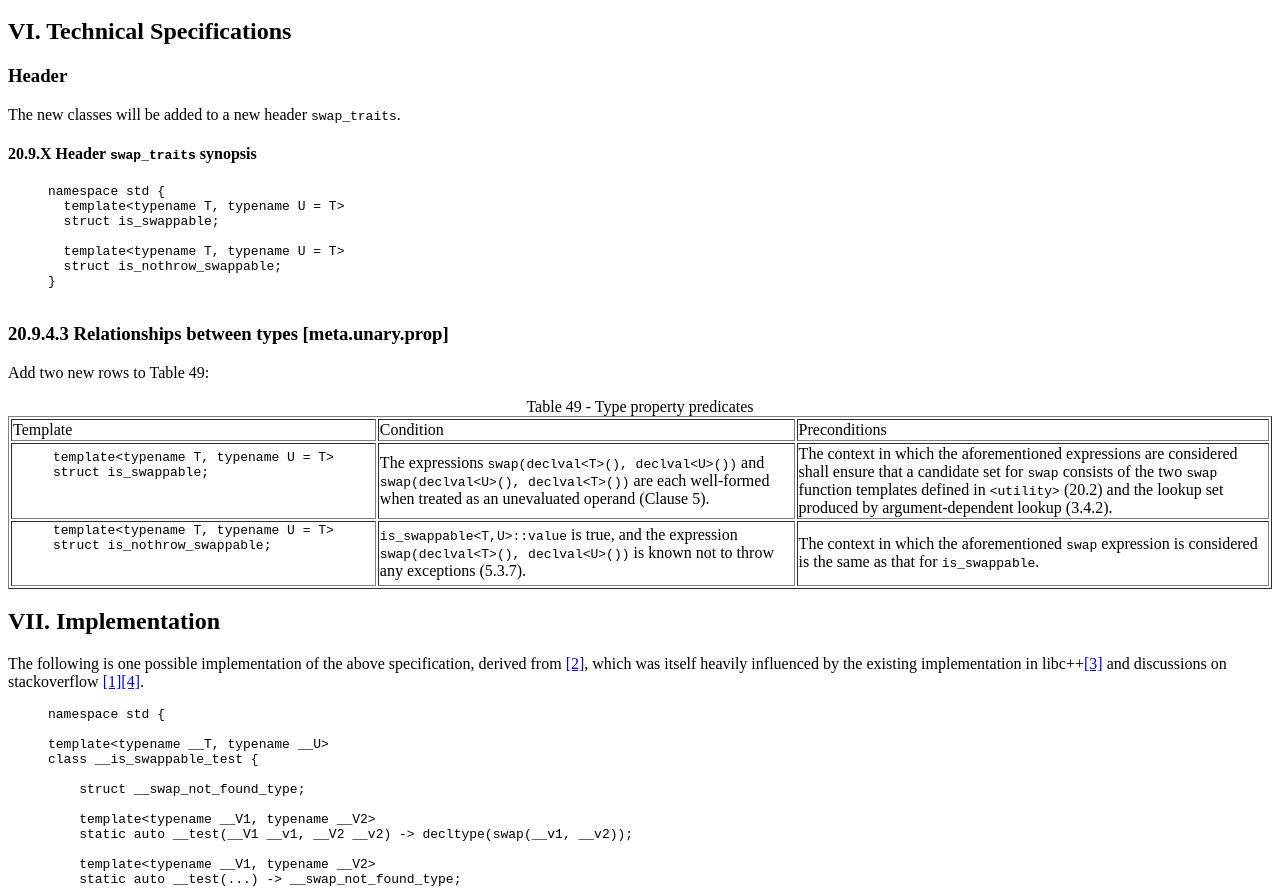
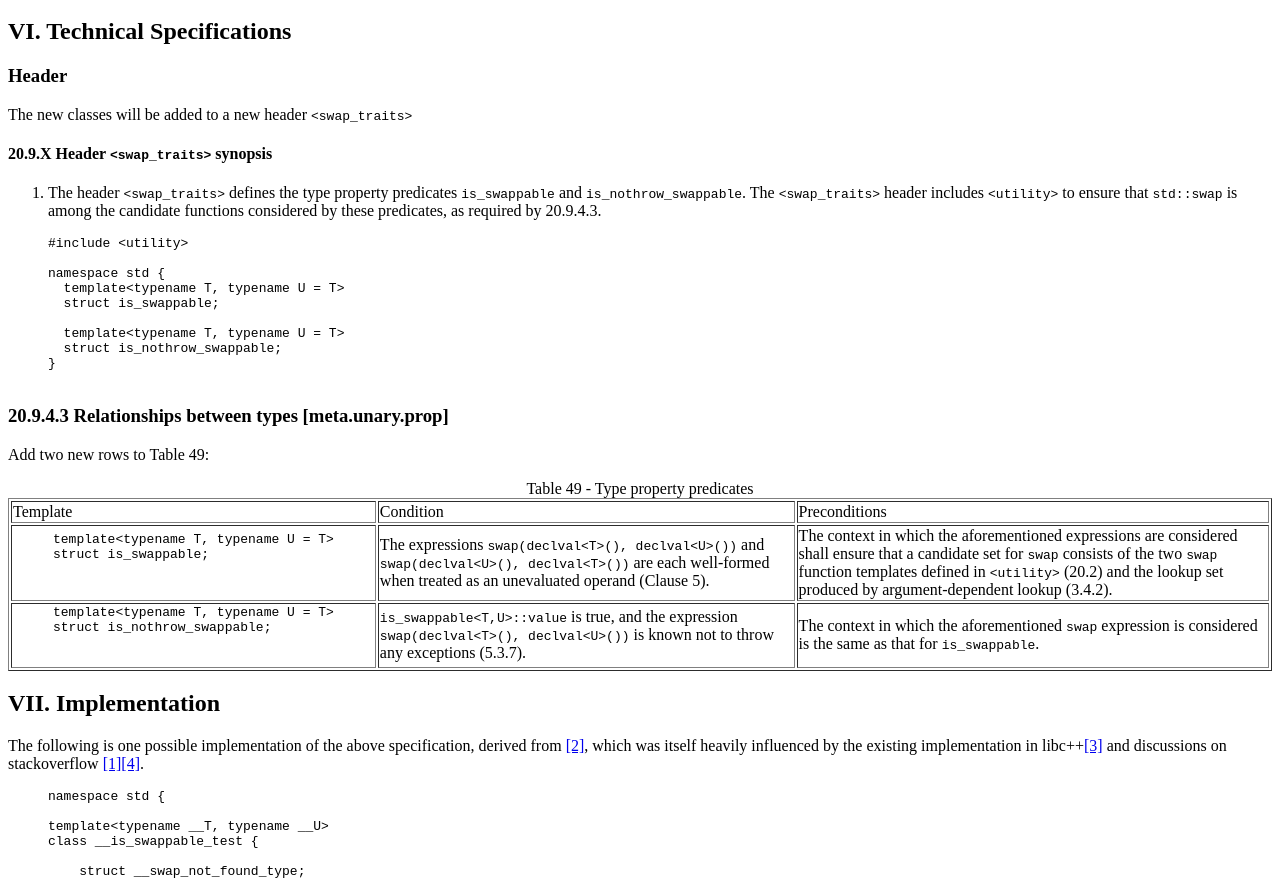
Before and after one commit to acmorrow/cpp-proposals, a plain HTML site: page nXXXX.html in a window 1280 px wide. Shown: the part 2157-3051 px from the top of the page. Drawn offline with Linux system fonts and the light colour scheme.

Commit message:
Update <swap_traits> synopsis to indicate that <utility> is included

```diff
--- a/nXXXX.html
+++ b/nXXXX.html
@@ -185,9 +185,22 @@ struct X {
 
     <a name="spec"><h2>VI. Technical Specifications</h2></a>
     <h3>Header</h3>
-    The new classes will be added to a new header <tt>swap_traits</tt>.
-    <h4> 20.9.X Header <tt>swap_traits</tt> synopsis</h4>
+    The new classes will be added to a new header <tt>&lt;swap_traits&gt;</tt>
+    <h4> 20.9.X Header <tt>&lt;swap_traits&gt;</tt> synopsis</h4>
+
+    <ol>
+      <li>
+        The header <tt>&lt;swap_traits&gt;</tt> defines the type property
+        predicates <tt>is_swappable</tt>
+        and <tt>is_nothrow_swappable</tt>. The <tt>&lt;swap_traits&gt;</tt> header
+        includes <tt>&lt;utility&gt;</tt> to ensure that <tt>std::swap</tt> is among the
+        candidate functions considered by these predicates, as required by 20.9.4.3.
+      </li>
+    </ol>
+
               <blockquote><tt><pre>
+#include &lt;utility&gt;
+
 namespace std {
   template&lt;typename T, typename U = T&gt;
   struct is_swappable;
```
